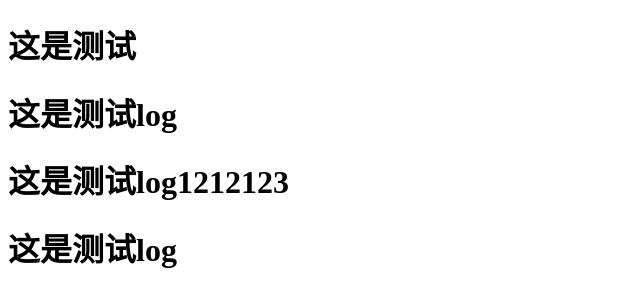
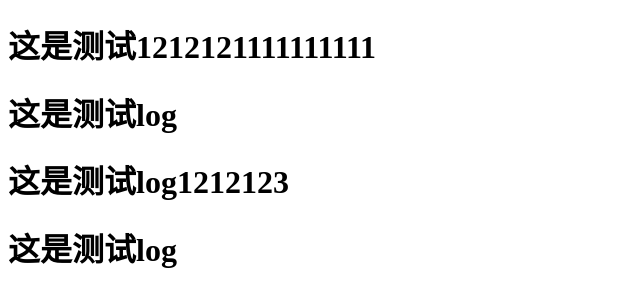
Before and after one commit to jimblo/test-git, a plain HTML site: page index.html in a window 1280 px wide. Shown: the whole page, without its empty margins (0-640 px from the left). Drawn offline with Linux system fonts and the light colour scheme.

Commit message:
7777777777777

```diff
--- a/index.html
+++ b/index.html
@@ -6,7 +6,7 @@
 	<title>Document</title>
 </head>
 <body>
-	<H1>这是测试</H1>
+	<H1>这是测试1212121111111111</H1>
 	<H1>这是测试log</H1>
 	<H1>这是测试log1212123</H1>
 	<H1>这是测试log</H1>
```
